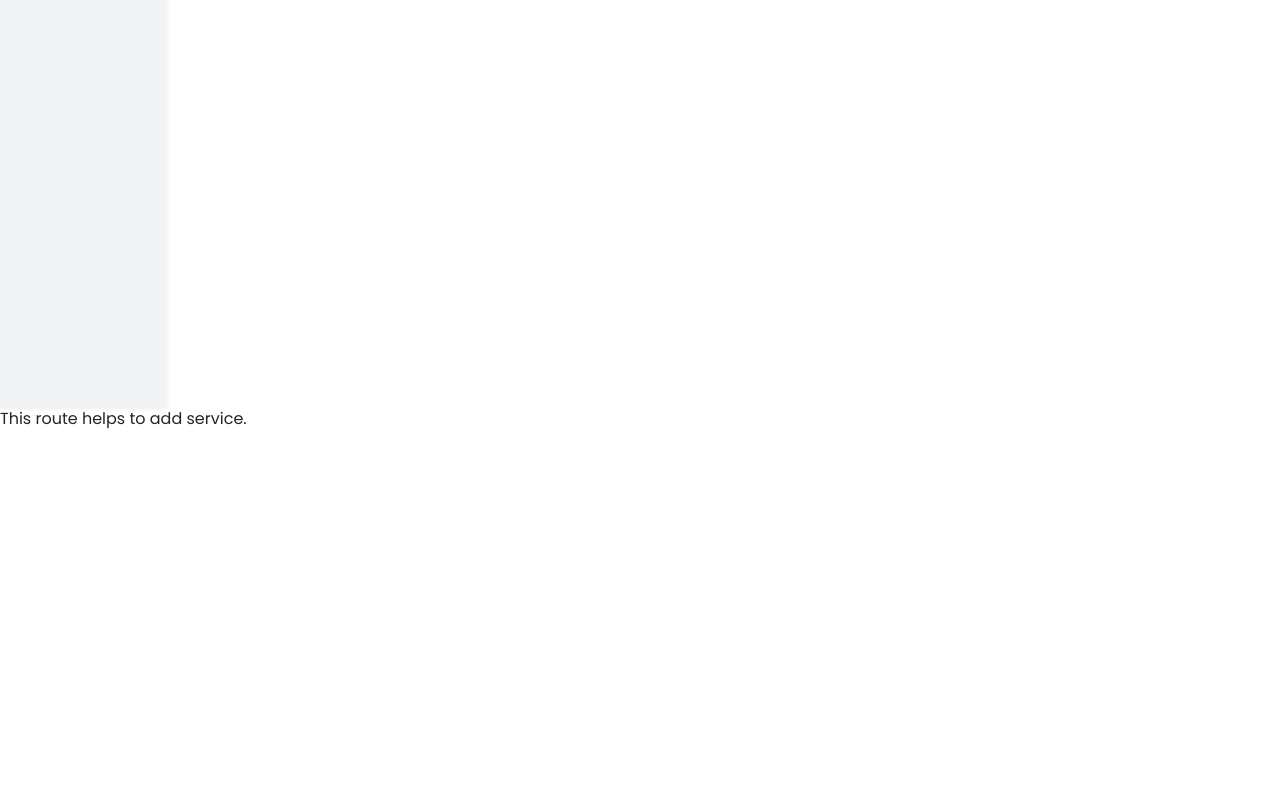
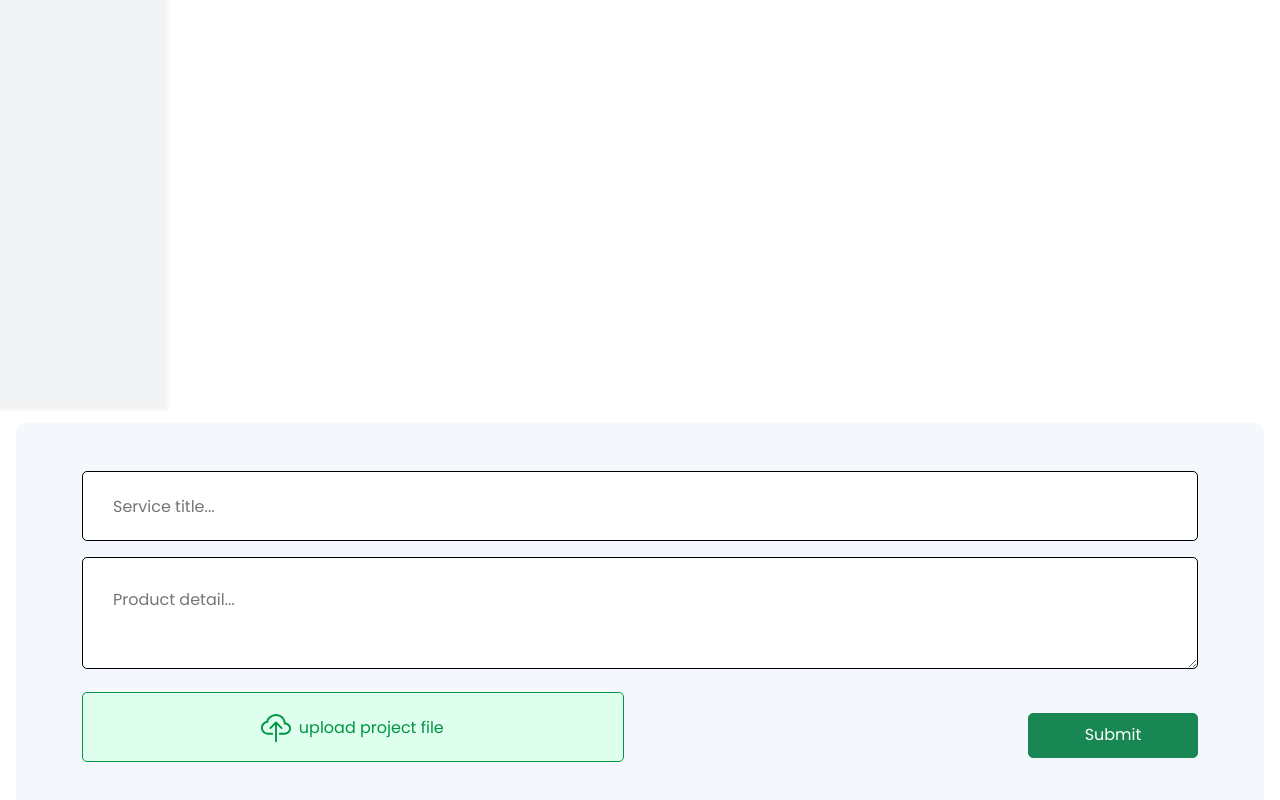
Before and after one commit to devhasibulislam/creative-agency-client, a React (Create React App) app: page /admin/addService in a window 1280 px wide. Shown: the part 480-1280 px from the top of the page. Before the commit the page ends 911 px from the top, so only its background shows below. Built offline with nearby package versions, Linux system fonts and the light colour scheme; no server answers; sample sign-in values are in the browser's storage.

Commit message:
ui serving done

```diff
--- a/src/routes/Admin/AddService.js
+++ b/src/routes/Admin/AddService.js
@@ -2,9 +2,72 @@ import React from 'react';
 
 const AddService = () => {
     return (
-        <div>
-            This route helps to add service.
-        </div>
+        <section
+            id='review-section'
+            className='py-5 dashboard-section'
+        >
+            <div className='container'>
+                <div>
+                    <form>
+                        <div>
+                            <input
+                                type="text"
+                                name="name"
+                                id="name"
+                                placeholder='Service title...'
+                                required
+                            />
+                        </div>
+                        <div>
+                            <textarea
+                                name="message"
+                                className="description-box"
+                                placeholder='Product detail...'
+                                required
+                            ></textarea>
+                        </div>
+                        <div className='d-flex flex-lg-row flex-column justify-content-between'
+                            id='group-input'
+                        >
+                            <div className='w-lg-50 w-100'>
+                                <div className='position-relative'>
+                                    <input
+                                        type="file"
+                                        name="icon"
+                                        id="icon"
+                                        accept="image/png, image/jpeg, image/jpg"
+                                        required
+                                    />
+                                    <p
+                                        className='mb-0 position-absolute'
+                                        style={{
+                                            top: '25%',
+                                            left: '33%',
+                                            color: '#009444'
+                                        }}
+                                    >
+                                        <svg xmlns="http://www.w3.org/2000/svg" width="30" height="30" fill="currentColor" class="bi bi-cloud-upload" viewBox="0 0 16 16">
+                                            <path fill-rule="evenodd" d="M4.406 1.342A5.53 5.53 0 0 1 8 0c2.69 0 4.923 2 5.166 4.579C14.758 4.804 16 6.137 16 7.773 16 9.569 14.502 11 12.687 11H10a.5.5 0 0 1 0-1h2.688C13.979 10 15 8.988 15 7.773c0-1.216-1.02-2.228-2.313-2.228h-.5v-.5C12.188 2.825 10.328 1 8 1a4.53 4.53 0 0 0-2.941 1.1c-.757.652-1.153 1.438-1.153 2.055v.448l-.445.049C2.064 4.805 1 5.952 1 7.318 1 8.785 2.23 10 3.781 10H6a.5.5 0 0 1 0 1H3.781C1.708 11 0 9.366 0 7.318c0-1.763 1.266-3.223 2.942-3.593.143-.863.698-1.723 1.464-2.383z" />
+                                            <path fill-rule="evenodd" d="M7.646 4.146a.5.5 0 0 1 .708 0l3 3a.5.5 0 0 1-.708.708L8.5 5.707V14.5a.5.5 0 0 1-1 0V5.707L5.354 7.854a.5.5 0 1 1-.708-.708l3-3z" />
+                                        </svg>
+                                        <span className='ms-2'>upload project file</span>
+                                    </p>
+                                </div>
+                            </div>
+                            <div className='w-lg-50 w-100 text-end align-self-center'>
+                                <button
+                                    type="submit"
+                                    id='matched-btn'
+                                    className='btn btn-success'
+                                >
+                                    Submit
+                                </button>
+                            </div>
+                        </div>
+                    </form>
+                </div>
+            </div>
+        </section>
     );
 };
 
--- a/src/routes/Admin/Admin.js
+++ b/src/routes/Admin/Admin.js
@@ -8,7 +8,7 @@ const Admin = () => {
 
     const menuItems = [
         {
-            icon: <svg xmlns="http://www.w3.org/2000/svg" width="20" height="20" fill="currentColor" className="bi bi-table" viewBox="0 0 16 16">
+            icon: <svg xmlns="http://www.w3.org/2000/svg" width="15" height="15" fill="currentColor" className="bi bi-table" viewBox="0 0 16 16">
                 <path d="M0 2a2 2 0 0 1 2-2h12a2 2 0 0 1 2 2v12a2 2 0 0 1-2 2H2a2 2 0 0 1-2-2V2zm15 2h-4v3h4V4zm0 4h-4v3h4V8zm0 4h-4v3h3a1 1 0 0 0 1-1v-2zm-5 3v-3H6v3h4zm-5 0v-3H1v2a1 1 0 0 0 1 1h3zm-4-4h4V8H1v3zm0-4h4V4H1v3zm5-3v3h4V4H6zm4 4H6v3h4V8z" />
             </svg>,
             path: '/admin',
--- a/src/routes/Admin/MakeAdmin.js
+++ b/src/routes/Admin/MakeAdmin.js
@@ -2,9 +2,35 @@ import React from 'react';
 
 const MakeAdmin = () => {
     return (
-        <div>
-            This route can make a user or customer admin.
-        </div>
+        <section
+            id='order-section'
+            className='py-5 dashboard-section'
+        >
+            <div className='container'>
+                <div>
+                    <form>
+                        <div className='d-flex flex-lg-row flex-column justify-content-between'>
+                            <div className='w-75' id='make-admin-input'>
+                                <input
+                                    type="email"
+                                    name="email"
+                                    id="email"
+                                    placeholder='Existing email address...'
+                                    required
+                                />
+                            </div>
+                            <button
+                                type="submit"
+                                id='matched-btn'
+                                className='btn btn-success align-self-lg-center'
+                            >
+                                Submit
+                            </button>
+                        </div>
+                    </form>
+                </div>
+            </div>
+        </section>
     );
 };
 
```
